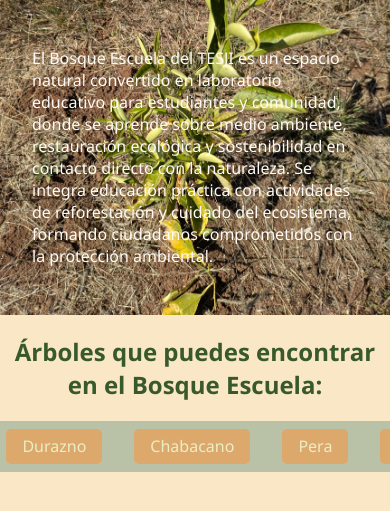
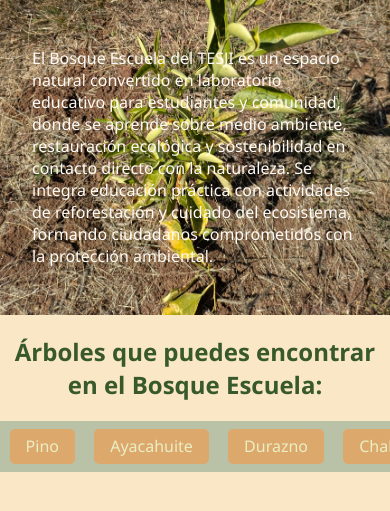
Before and after one commit to Alvaro-axo/BosqueEscuela, a plain HTML site: page index.html in a window 390 px wide. Shown: the part 253-764 px from the top of the page. Drawn offline with Linux system fonts and the light colour scheme.

Commit message:
Correcciones en el menu

```diff
--- a/index.html
+++ b/index.html
@@ -21,6 +21,7 @@
 
             <h2 class="titulo" id="titulo_secundario">Árboles que puedes encontrar en el Bosque Escuela:</h2>
             <div class="menu">
+                <ul>
                     <li class="menu_item"><a href="#pino" class="link">Pino</a></li>
                     <li class="menu_item"><a href="#ayacahuite" class="link">Ayacahuite</a></li>
                     <li class="menu_item"><a href="#durazno" class="link">Durazno</a></li>
@@ -28,6 +29,7 @@
                     <li class="menu_item"><a href="#pera" class="link">Pera</a></li>
                     <li class="menu_item"><a href="#manzana" class="link">Manzana</a></li>
                     <li class="menu_item"><a href="#ahueguete" class="link">Ahueguete</a></li>
+                </ul>
             </div>
         </p>
     <div class="contenedor" id="forestales">
--- a/style.css
+++ b/style.css
@@ -121,15 +121,22 @@ body {
     align-items: center;
     justify-content: center;
     overflow-x: auto;
-    background-color: var(--color-bg-card);
     z-index: 20;
     background-color: var(--color-header-bg);
     backdrop-filter: blur(17px);
+    height: 3.2rem;
+
 }
 
 
+.menu ul {
+    display: flex;
+    align-items: center;
+    padding: 0;
+}
+
 .menu_item {
-    margin: 0.5rem 1rem;
+    margin: 0.5rem 0.6rem;
     background-color: var(--color-accent-earth);
     padding: 0.4rem 1rem;
     border-radius: 5px;
@@ -138,6 +145,7 @@ body {
 
 a {
     text-decoration: none;
+    padding: 0;
     color: var(--color-text-light);
 }
 
@@ -294,7 +302,7 @@ img {
         width: 100dvw;
     }
 
-    .info, .imagen {
+    .imagen {
         width: 100%;
     }
 
@@ -305,6 +313,11 @@ img {
 
     .info {
         padding: 0.7rem;
+        width: 95%;
+    }
+
+    .menu {
+        justify-content: left;
     }
 }
 
```
Lines whose indentation alone changed are shown as unchanged.
